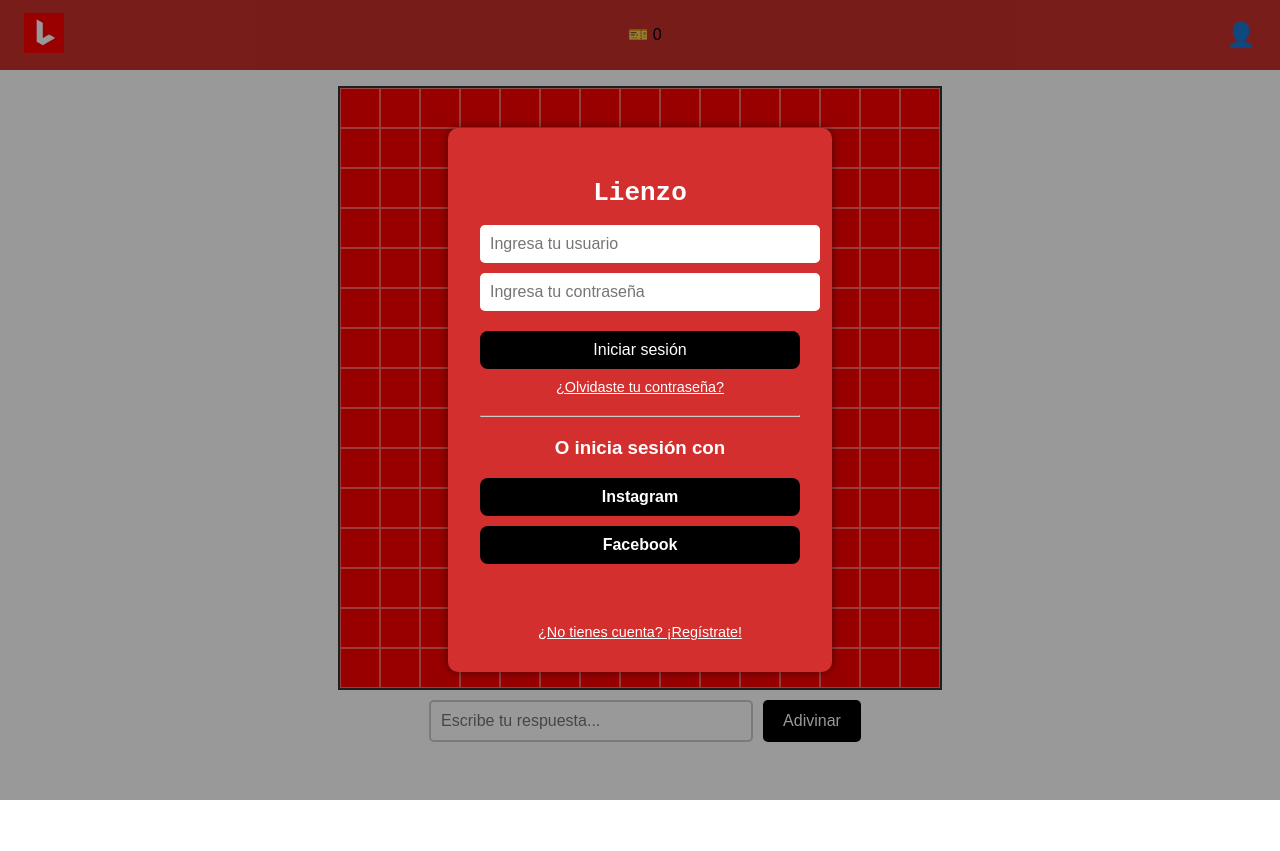
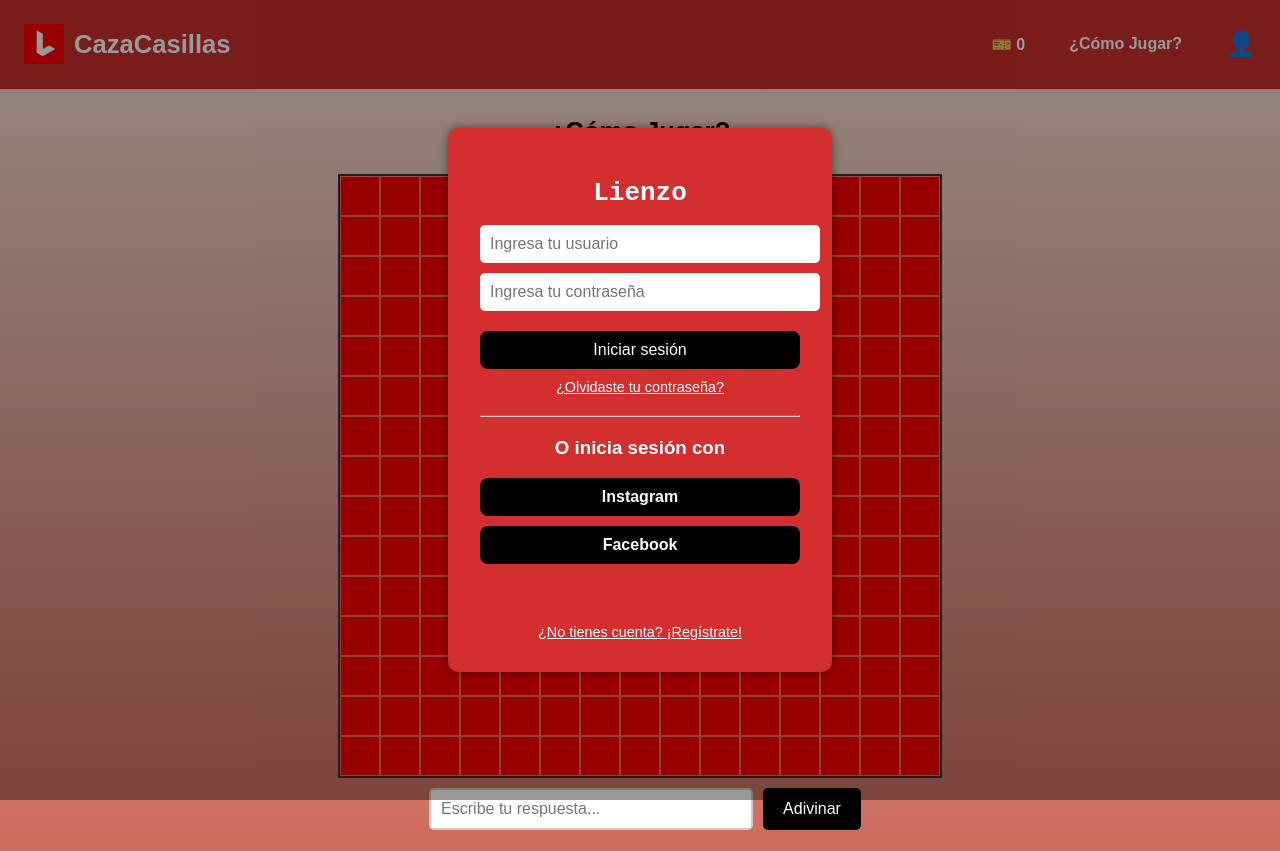
Before and after one commit to CLA-TC2005B-FJ2025/Equipo3-Prototipo, a React (Create React App) app: page / in a window 1280 px wide. Before the commit the page ends 800 px from the top, so only its background shows below. Built offline with nearby package versions, Linux system fonts and the light colour scheme; no server answers.

Commit message:
como jugar

```diff
--- a/src/App.css
+++ b/src/App.css
@@ -2,7 +2,7 @@
   display: flex;
   flex-direction: column;
   min-height: 100vh;
-  background-color: #331212;
+  background-color: #e76868;
   color: white;
 }
 
@@ -26,3 +26,23 @@
 .options button:hover {
   background-color: #d32f2f;
 }
+
+.como-jugar-link {
+  color: #000000; /* Rojo vivo */
+  font-weight: 900;
+  font-size: 1.6rem;
+  padding: 12px 24px;
+  border-radius: 12px;
+  background-color: transparent;
+  transition: all 0.3s ease;
+  text-decoration: none;
+  display: inline-block;
+  box-shadow: 0 0 0 transparent;
+}
+
+.como-jugar-link:hover {
+  background-color: #eb2b2b;
+  color: #ffffff;
+  transform: translateY(-2px) scale(1.08);
+  box-shadow: 0 6px 16px rgba(0, 0, 0, 0.25);
+}
--- a/src/App.js
+++ b/src/App.js
@@ -5,7 +5,7 @@
 import Popup from './components/Popup';
 import usePopup from './hooks/usePopup';
 import useLogin from './components/LogIn/UseLogIn';
-import './index.css';
+//import './index.css';
 import logo from '../src/assets/imagenes/Mulaka.jpg';
 import LoginGeneral from './components/LogIn/LoginGeneral';
 import AnswerInput from './components/AnswerInput';
@@ -18,6 +18,8 @@
 import { registrarIntentoCorrecto, registrarIntentoIncorrecto } from './utils/intentosService';
 import useCasillas from './hooks/useCasillas';
 import PageAdmin from './components/PagAdmin/PagAdmin';
+import ComoJugar from './components/ComoJugar';
+import './App.css';
 
 const App = () => {
   const { ticketCount, refresh: refreshTickets } = useTickets();
@@ -130,6 +132,11 @@
         <Routes>
           <Route path="/" element={
             <>
+            <div style={{ textAlign: 'center', marginBottom: '1rem' }}>
+              <a href="/comojugar" className="como-jugar-link">
+                ¿Cómo Jugar?
+              </a>
+            </div>
               <Grid
                 onItemClick={handleCellClick}
                 bgImage={logo}
@@ -164,6 +171,7 @@
           <Route path="/admin" element={<PageAdmin />} />
           <Route path="/recuperar" element={<RecoveryPage />} />
           <Route path="/crearcuenta" element={<CrearCuenta />} />
+          <Route path="/comojugar" element={<ComoJugar />} />
         </Routes>
       </main>
     </>
--- /dev/null
+++ b/src/components/ComoJugar.css
@@ -0,0 +1,49 @@
+.como-jugar-container {
+    background-color: var(--main-red);
+    padding: 2rem;
+    border-radius: 12px;
+    max-width: 800px;
+    margin: 2rem auto;
+    color: #fff;
+    font-family: 'Poppins', sans-serif;
+    box-shadow: 0 0 20px rgba(0, 0, 0, 0.4);
+  }
+
+  .como-jugar-container h1 {
+    color: #fcbf3d;
+    text-align: center;
+    margin-bottom: 1.5rem;
+    font-size: 2rem;
+  }
+
+  .como-jugar-container h2 {
+    color: #f1f1f5;
+    margin-top: 1.5rem;
+    font-size: 1.3rem;
+    border-bottom: 1px solid #fcbf3d;
+    padding-bottom: 0.5rem;
+  }
+
+  .como-jugar-container p {
+    margin-bottom: 1rem;
+    line-height: 1.6;
+  }
+
+  .como-jugar-container ol,
+  .como-jugar-container ul {
+    margin-left: 1.5rem;
+    margin-bottom: 1rem;
+  }
+
+  .como-jugar-container li {
+    margin-bottom: 0.5rem;
+  }
+
+  .como-jugar-container strong {
+    color: #fcbf3d;
+  }
+
+  .como-jugar-container em {
+    color: #ccc;
+    font-style: italic;
+  }
--- /dev/null
+++ b/src/components/ComoJugar.js
@@ -0,0 +1,46 @@
+import React from 'react';
+import './ComoJugar.css';
+
+const ComoJugar = () => {
+  return (
+    <div className="como-jugar-container">
+      <h1>Cómo Jugar</h1>
+      <p><strong>¡Bienvenido a CazaCasillas!</strong><br />
+        Estás a punto de participar en una de las actividades oficiales organizadas por <strong>Lienzo</strong>. Durante ella tendrás la oportunidad de ganar <strong>dos premios mayores</strong>. ¿Interesado?</p>
+
+      <p><strong>Nota:</strong> Solo enviamos a México y Estados Unidos. Si estás en otro país, no podrás acceder a los premios.</p>
+
+      <h2>¿Cómo puedo ganar?</h2>
+      <p>Haz clic en alguna de las casillas mostradas. Estas te mostrarán una <strong>pregunta de conocimiento general</strong> que deberás contestar en <strong>menos de 30 segundos</strong>.</p>
+
+      <p>Por cada casilla respondida correctamente, obtendrás <strong>un boleto para el Premio A</strong>. La rifa se realizará al finalizar la actividad y será anunciada en nuestras redes sociales.</p>
+
+      <p><strong>Advertencia:</strong> Si contestas mal, recibirás un <strong>Time-Out de un minuto</strong> para esa casilla. Al hacer clic en una casilla, esta se bloquea durante tu intento, impidiendo que otros la usen al mismo tiempo. Las casillas con <strong>brillo azul claro</strong> están ocupadas o bloqueadas para ti.</p>
+
+      <p>Consulta tus <strong>boletos para el Premio A</strong> en la parte superior de la pantalla.</p>
+
+      <h2>¿Y el Premio B?</h2>
+      <p>Además, el objetivo principal es <strong>adivinar la imagen oculta</strong> detrás del logo de Lienzo. Esta se revela poco a poco conforme aciertas preguntas y aparece con un <strong>ligero desenfoque</strong>.</p>
+
+      <p>Escribe tu respuesta en el campo correspondiente. Si es <strong>exactamente correcta (en minúsculas)</strong>, obtendrás un <strong>boleto para el Premio B</strong> y serás contactado.</p>
+
+      <h2>Resumen de las reglas</h2>
+      <ol>
+        <li>Haz clic en las casillas para responder una pregunta.</li>
+        <li>Responde correctamente y obtén un boleto para el Premio A y una parte de la imagen.</li>
+        <li>Respuesta incorrecta = Time-Out de un minuto para esa casilla.</li>
+        <li>Casillas azul claro = ocupadas o bloqueadas temporalmente.</li>
+        <li>Adivina la imagen para ganar el Premio B.</li>
+        <li>La rifa del Premio A será anunciada en redes sociales.</li>
+      </ol>
+
+      <h2>Premios</h2>
+      <ul>
+        <li><strong>Premio A:</strong> <em>Descripción del premio</em></li>
+        <li><strong>Premio B:</strong> <em>Descripción del premio</em></li>
+      </ul>
+    </div>
+  );
+};
+
+export default ComoJugar;
--- a/src/components/Header.css
+++ b/src/components/Header.css
@@ -21,3 +21,44 @@
     cursor: pointer;
     color: var(--white);
   }
+
+  .header-link {
+    color: white;                 /* Letras blancas */
+    font-weight: bold;           /* Letras gruesas */
+    margin: 0 1rem;
+    padding: 6px 12px;
+    border-radius: 6px;
+    background-color: transparent;
+    transition: background-color 0.2s ease, color 0.2s ease;
+    text-decoration: none;       /* Sin subrayado */
+    display: inline-block;
+  }
+
+  .header-link:hover {
+    background-color: #fcbf3d;   /* Fondo rectangular en hover */
+    color: #4a2424;              /* Contraste al pasar el mouse */
+    text-decoration: none;
+  }
+
+  .tickets {
+    display: flex;
+    align-items: center;
+    justify-content: center;     /* CENTRA los tickets horizontalmente */
+    font-weight: bold;
+    color: white;
+    margin: 0 auto;              /* Que ocupe espacio central */
+  }
+
+.header-title {
+  font-size: 1.6rem;
+  font-weight: bold;
+  color: white;
+  font-family: 'Poppins', sans-serif;
+}
+
+.logo {
+  display: flex;
+  align-items: center;
+  cursor: pointer;
+  gap: 10px; /* espacio entre logo e h1 */
+}
--- a/src/components/Header.js
+++ b/src/components/Header.js
@@ -12,11 +12,16 @@
     <header className="header">
       <div className="logo" onClick={goLienzo}>
         <img src={logo} alt="Lienzo Logo" />
+        <h1 className="header-title">CazaCasillas</h1>
       </div>
 
-      <span className="tickets">🎫 {ticketCount}</span>
-      <UserMenu username={username} onLogout={onLogout} />
+      <div style={{ display: 'flex', alignItems: 'center', gap: '1rem' }}>
+        <span className="tickets">🎫 {ticketCount}</span>
+        <a href="/comojugar" className="header-link">¿Cómo Jugar?</a>
+        <UserMenu username={username} onLogout={onLogout} />
+      </div>
     </header>
+
   );
 };
 
--- a/src/index.css
+++ b/src/index.css
@@ -8,4 +8,9 @@
 body {
   margin: 0;
   font-family: 'Poppins', sans-serif;
+  min-height: 100vh;
+  display: flex;
+  flex-direction: column;
+  background: linear-gradient(to bottom, #fbe7dd 0%, #cd6a5c 100%);
+  padding: 0;
 }
```
